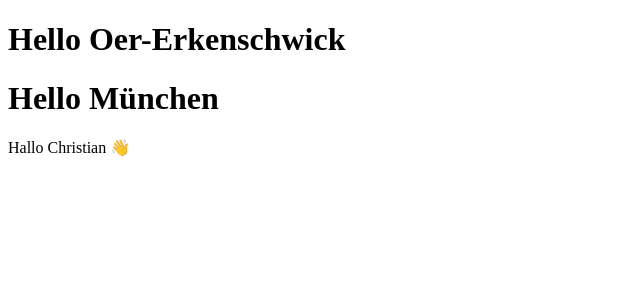
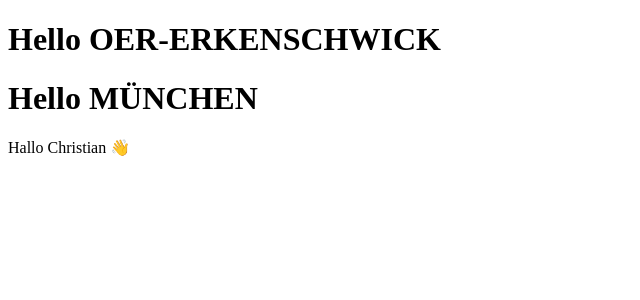
Before and after one commit to SuoraGmbH/react-camp-2024-04, a React (Vite) app: page / in a window 1280 px wide. Shown: the top 300 px of the page, without its empty margins (0-640 px from the left). Built offline with nearby package versions, Linux system fonts and the light colour scheme.

Commit message:
optional prop

```diff
--- a/src/components/Welcome.tsx
+++ b/src/components/Welcome.tsx
@@ -1,9 +1,13 @@
 import React from "react";
 
 interface Props {
-  city: string;
+  city?: string;
 }
 
 export const Welcome: React.FunctionComponent<Props> = ({ city }) => {
-  return <h1>Hello {city}</h1>;
+  if (!city) {
+    return <h1>Hello stranger</h1>;
+  }
+
+  return <h1>Hello {city?.toUpperCase()}</h1>;
 };
```
